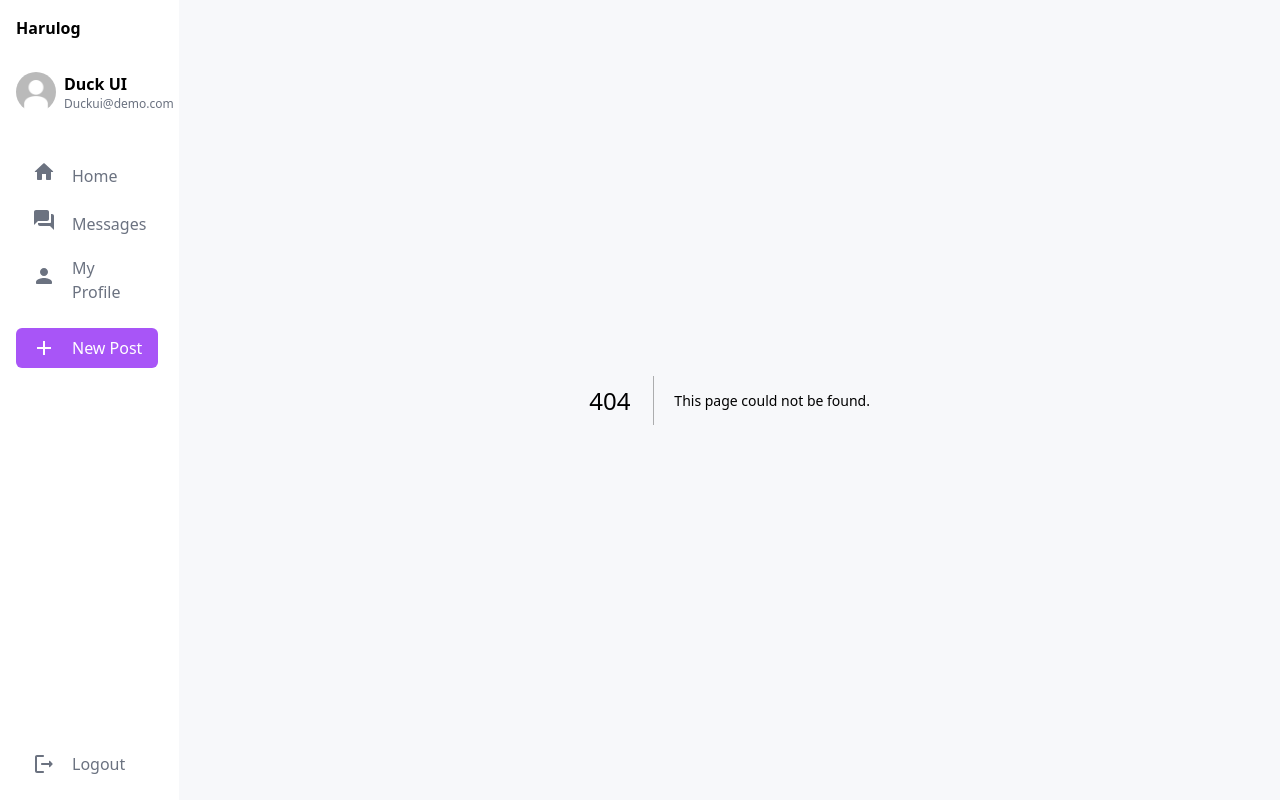
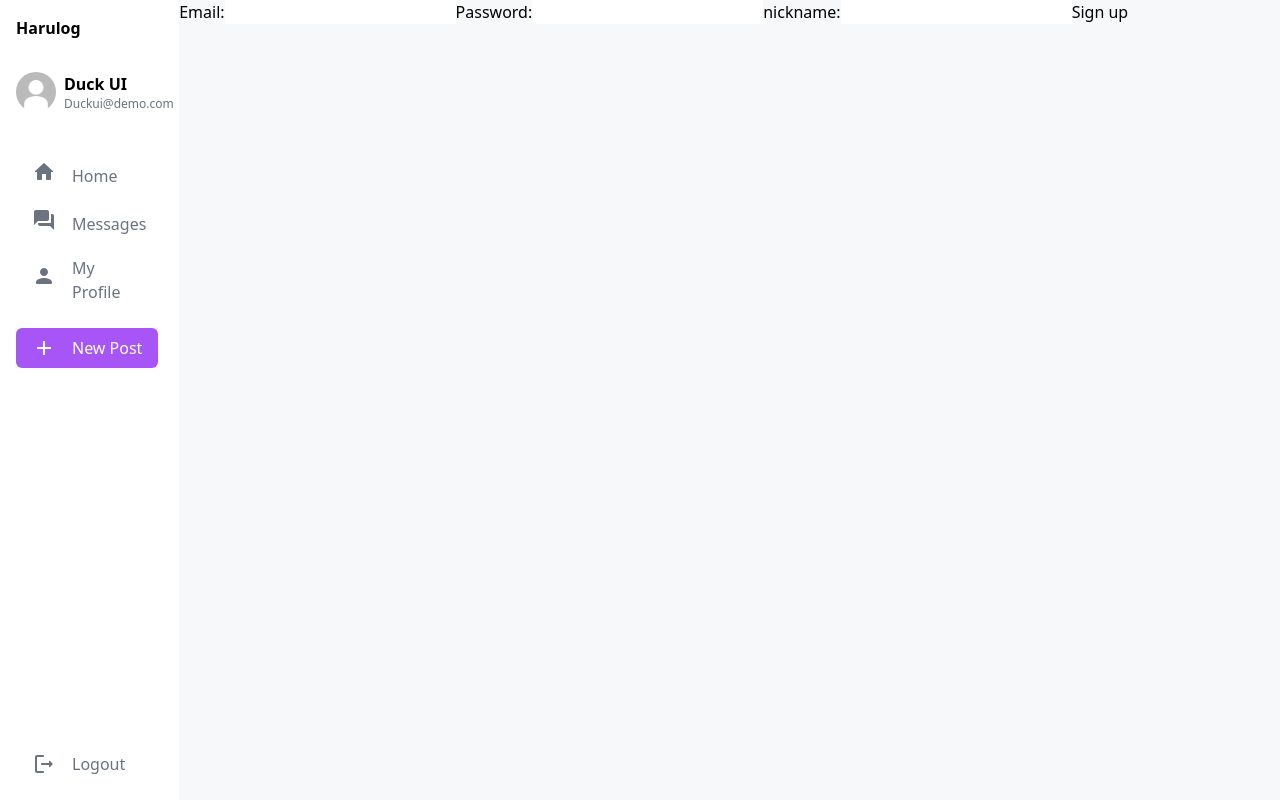
Before and after one commit to ingdol/harulog-sns-project, a Next.js app: page /auth/signup in a window 1280 px wide. Before the commit this address had no page. Built offline with nearby package versions, Linux system fonts and the light colour scheme.

Commit message:
Refactor: auth 폴더 구조 변경 및 signup 함수 데이터 확장 #2

```diff
--- /dev/null
+++ b/src/app/auth/login/actios.ts
@@ -0,0 +1,24 @@
+"use server";
+
+import { revalidatePath } from "next/cache";
+import { redirect } from "next/navigation";
+
+import { createClient } from "@/utils/supabase/server";
+
+export async function login(formData: FormData) {
+  const supabase = createClient();
+
+  const data = {
+    email: formData.get("email") as string,
+    password: formData.get("password") as string,
+  };
+  console.log(data);
+  const { error } = await supabase.auth.signInWithPassword(data);
+
+  if (error) {
+    redirect("/error");
+  }
+
+  revalidatePath("/", "layout");
+  redirect("/");
+}
--- /dev/null
+++ b/src/app/auth/login/page.tsx
@@ -0,0 +1,13 @@
+import { login } from "./actios";
+
+export default function LoginPage() {
+  return (
+    <form>
+      <label htmlFor="email">Email:</label>
+      <input id="email" name="email" type="email" required />
+      <label htmlFor="password">Password:</label>
+      <input id="password" name="password" type="password" required />
+      <button formAction={login}>Log in</button>
+    </form>
+  );
+}
--- a/src/app/login/actios.ts
+++ b/src/app/auth/signup/actios.ts
@@ -5,30 +5,17 @@ import { redirect } from "next/navigation";
 
 import { createClient } from "@/utils/supabase/server";
 
-export async function login(formData: FormData) {
-  const supabase = createClient();
-
-  const data = {
-    email: formData.get("email") as string,
-    password: formData.get("password") as string,
-  };
-  console.log(data);
-  const { error } = await supabase.auth.signInWithPassword(data);
-
-  if (error) {
-    redirect("/error");
-  }
-
-  revalidatePath("/", "layout");
-  redirect("/");
-}
-
 export async function signup(formData: FormData) {
   const supabase = createClient();
 
   const data = {
     email: formData.get("email") as string,
     password: formData.get("password") as string,
+    options: {
+      data: {
+        nickname: formData.get("nickname") as string,
+      },
+    },
   };
 
   const { error } = await supabase.auth.signUp(data);
--- a/src/app/login/page.tsx
+++ b/src/app/auth/signup/page.tsx
@@ -1,13 +1,14 @@
-import { login, signup } from "./actios";
+import { signup } from "./actios";
 
-export default function LoginPage() {
+export default function SignUpPage() {
   return (
     <form>
       <label htmlFor="email">Email:</label>
       <input id="email" name="email" type="email" required />
       <label htmlFor="password">Password:</label>
       <input id="password" name="password" type="password" required />
-      <button formAction={login}>Log in</button>
+      <label htmlFor="nickname">nickname:</label>
+      <input id="nickname" name="nickname" type="nickname" required />
       <button formAction={signup}>Sign up</button>
     </form>
   );
```
